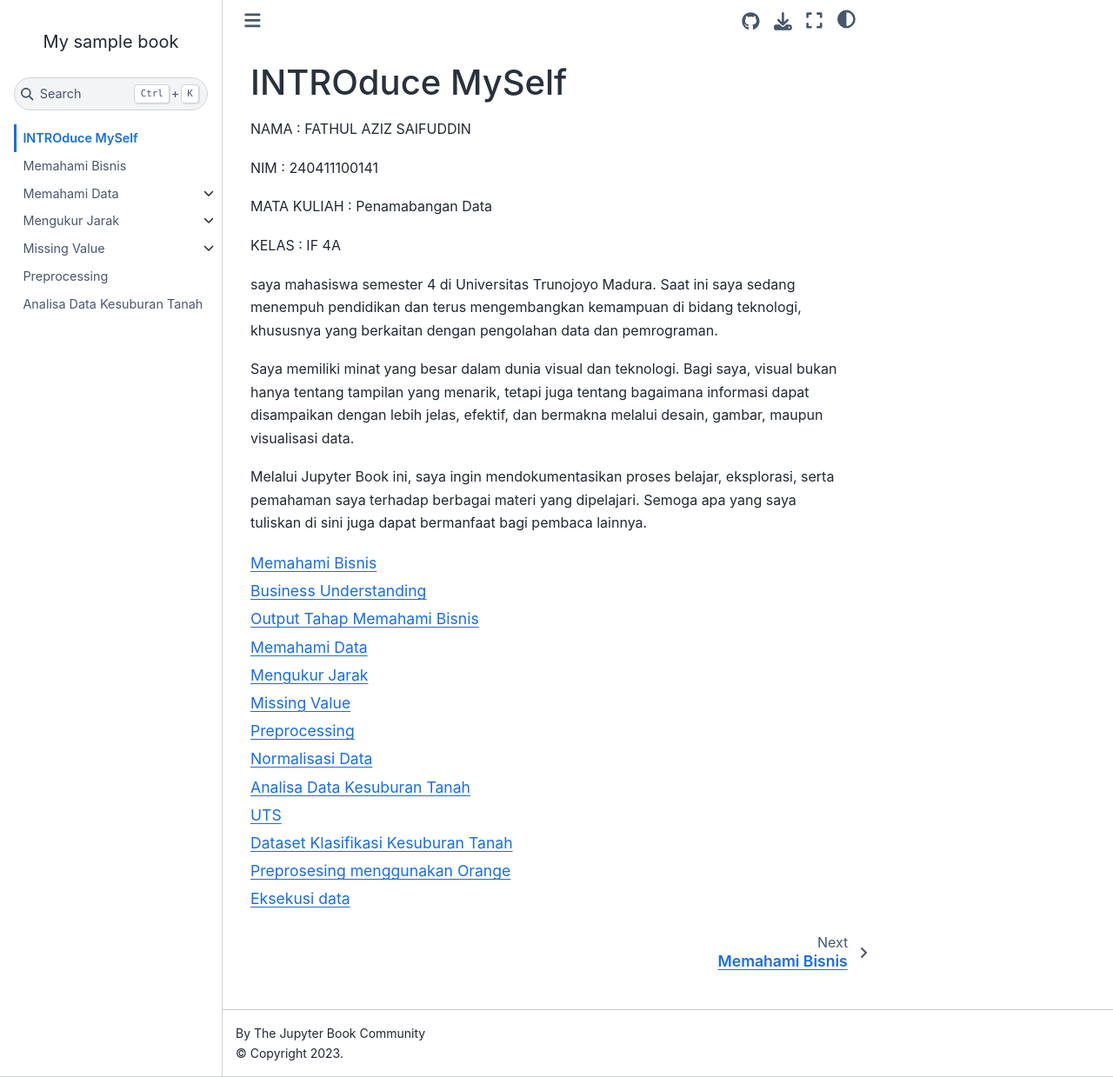
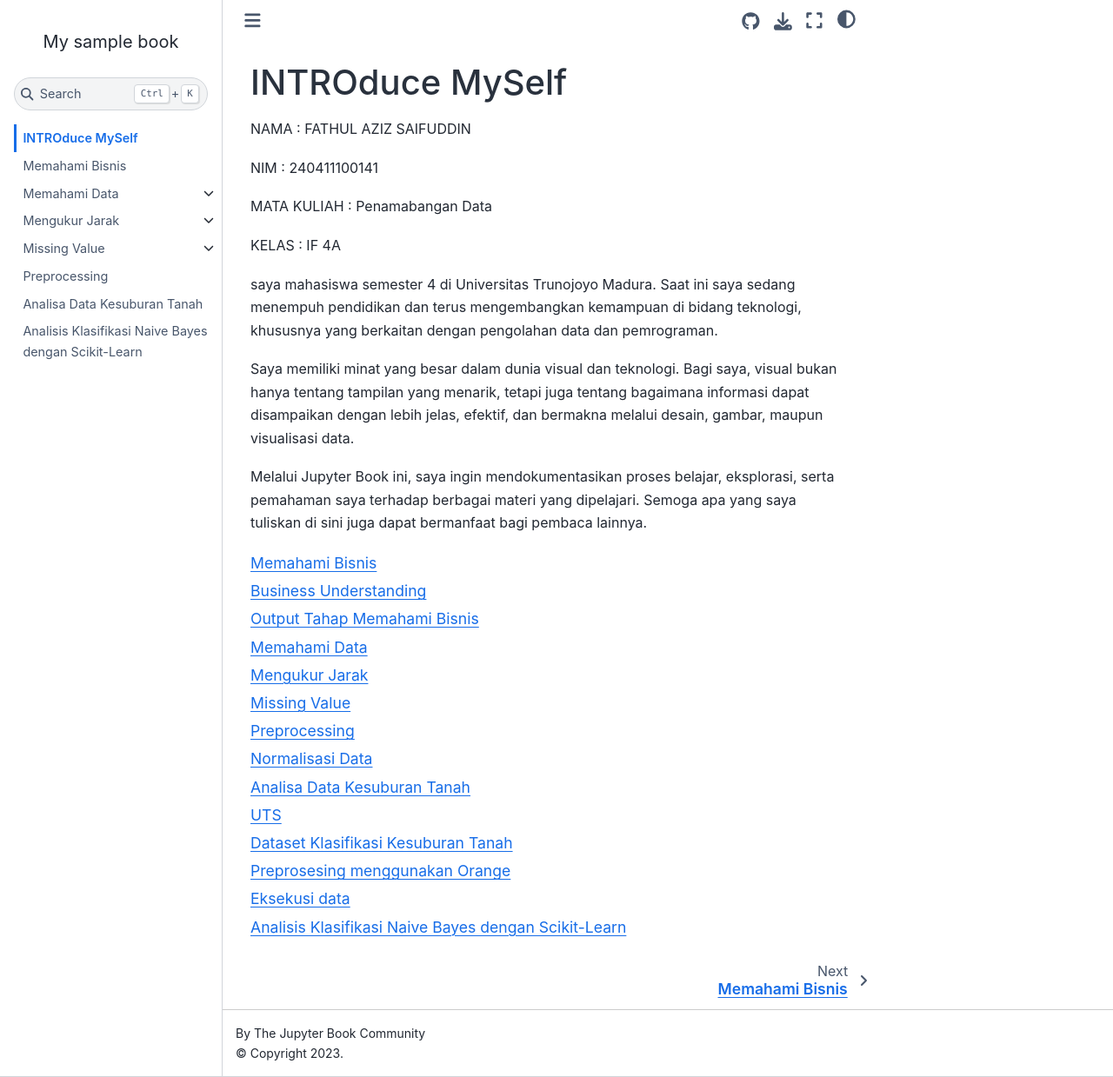
Before and after one commit to azes24/Pendata, a Jupyter Book: the page built from intro.md, in a window 1280 px wide and 1239 px high. Shown: the whole window at 87% size. Built offline with Jupyter Book 1.0.4 settings and Sphinx 7.4.7 and the Sphinx Book theme 1.1.4, drawn with Linux system fonts in a browser that asks for light colours; part of the change alters nothing that is shown.

Commit message:
Update materi

````diff
--- a/_toc.yml
+++ b/_toc.yml
@@ -21,3 +21,4 @@ chapters:
   - file: missing/missing_soal
 - file: normalisasi
 - file: uts
+- file: naive
--- /dev/null
+++ b/naive.md
@@ -0,0 +1,295 @@
+# Analisis Klasifikasi Naive Bayes dengan Scikit-Learn
+
+## Pendahuluan
+
+Naive Bayes adalah metode klasifikasi berbasis probabilitas yang bekerja dari Teorema Bayes. Asumsi utamanya adalah setiap atribut bersifat *conditionally independent* terhadap atribut lain jika kelas diketahui. Artinya:
+
+```
+P(X | Ci) = P(x1 | Ci) * P(x2 | Ci) * ... * P(xn | Ci)
+```
+
+Klasifikasi dilakukan dengan memilih kelas Ci yang memaksimumkan nilai posterior:
+
+```
+P(Ci | X) = P(X | Ci) * P(Ci) / P(X)
+```
+
+Karena P(X) konstan untuk semua kelas, kita hanya perlu memaksimumkan:
+
+```
+P(Ci | X) ∝ P(X | Ci) * P(Ci)
+```
+
+---
+
+## Dataset 1: Buys Computer
+
+Dataset ini memiliki 14 record dengan 4 atribut kategorik: age, income, student, credit_rating. Label kelas adalah buys_computer (yes/no).
+
+### Script Python
+
+```python
+import pandas as pd
+import numpy as np
+from sklearn.naive_bayes import CategoricalNB
+from sklearn.preprocessing import OrdinalEncoder
+from sklearn.metrics import classification_report, confusion_matrix, accuracy_score
+
+# Dataset dari materi kuliah
+data = {
+    'age':           ['<=30','<=30','31-40','>40','>40','>40','31-40','<=30','<=30','>40','<=30','31-40','31-40','>40'],
+    'income':        ['high','high','high','medium','low','low','low','medium','low','medium','medium','medium','high','medium'],
+    'student':       ['no','no','no','no','yes','yes','yes','no','yes','yes','yes','no','yes','no'],
+    'credit_rating': ['fair','excellent','fair','fair','fair','excellent','excellent','fair','fair','fair','excellent','excellent','fair','excellent'],
+    'buys_computer': ['no','no','yes','yes','yes','no','yes','no','yes','yes','yes','yes','yes','no']
+}
+
+df = pd.DataFrame(data)
+print("=== Dataset ===")
+print(df.to_string(index=False))
+print(f"\nJumlah record: {len(df)}")
+print(f"Distribusi kelas:\n{df['buys_computer'].value_counts()}")
+```
+
+```python
+# Encoding atribut kategorik
+X = df.drop(columns='buys_computer')
+y = df['buys_computer']
+
+encoder = OrdinalEncoder()
+X_encoded = encoder.fit_transform(X)
+y_encoded = (y == 'yes').astype(int)  # yes=1, no=0
+
+# Training model CategoricalNB
+model = CategoricalNB()
+model.fit(X_encoded, y_encoded)
+
+# Prediksi pada data training (evaluasi dasar)
+y_pred = model.predict(X_encoded)
+print("=== Evaluasi Model (Training Set) ===")
+print(f"Accuracy: {accuracy_score(y_encoded, y_pred):.4f}")
+print("\nClassification Report:")
+print(classification_report(y_encoded, y_pred, target_names=['no','yes']))
+print("Confusion Matrix:")
+print(confusion_matrix(y_encoded, y_pred))
+```
+
+```python
+# Prediksi data baru: X = (age<=30, income=medium, student=yes, credit_rating=fair)
+# Sesuai contoh di materi kuliah halaman 11
+data_baru = pd.DataFrame([{
+    'age': '<=30',
+    'income': 'medium',
+    'student': 'yes',
+    'credit_rating': 'fair'
+}])
+
+X_baru_encoded = encoder.transform(data_baru)
+prediksi = model.predict(X_baru_encoded)
+probabilitas = model.predict_proba(X_baru_encoded)
+
+label = ['no', 'yes']
+print("=== Prediksi Data Baru ===")
+print(f"Input: age<=30, income=medium, student=yes, credit_rating=fair")
+print(f"Prediksi kelas: buys_computer = {label[prediksi[0]]}")
+print(f"P(buys_computer=no  | X) = {probabilitas[0][0]:.4f}")
+print(f"P(buys_computer=yes | X) = {probabilitas[0][1]:.4f}")
+```
+
+### Output yang Diharapkan
+
+```
+=== Prediksi Data Baru ===
+Input: age<=30, income=medium, student=yes, credit_rating=fair
+Prediksi kelas: buys_computer = yes
+P(buys_computer=no  | X) = 0.2000
+P(buys_computer=yes | X) = 0.8000
+```
+
+Hasil ini konsisten dengan perhitungan manual di materi:
+- P(X | buys=yes) * P(yes) = 0.044 * 0.643 = 0.028
+- P(X | buys=no)  * P(no)  = 0.019 * 0.357 = 0.007
+- Kesimpulan: X termasuk kelas **buys_computer = yes**
+
+---
+
+## Dataset 2: Play Tennis (Bayesian Belief Network)
+
+Dataset ini digunakan untuk contoh Bayesian Belief Network dengan variabel: Outlook, Temperature, Humidity, Windy. Label kelas adalah Play (yes/no).
+
+### Script Python
+
+```python
+import pandas as pd
+from sklearn.naive_bayes import CategoricalNB
+from sklearn.preprocessing import OrdinalEncoder
+from sklearn.metrics import classification_report, accuracy_score
+from sklearn.model_selection import LeaveOneOut, cross_val_score
+
+# Dataset play tennis (14 record)
+data_tennis = {
+    'outlook':     ['sunny','sunny','overcast','rainy','rainy','rainy','overcast','sunny','sunny','rainy','sunny','overcast','overcast','rainy'],
+    'temperature': ['hot','hot','hot','mild','cool','cool','cool','mild','cool','mild','mild','mild','hot','mild'],
+    'humidity':    ['high','high','high','high','normal','normal','normal','high','normal','normal','normal','high','normal','high'],
+    'windy':       ['false','true','false','false','false','true','true','false','false','false','true','true','false','true'],
+    'play':        ['no','no','yes','yes','yes','no','yes','no','yes','yes','yes','yes','yes','no']
+}
+
+df_tennis = pd.DataFrame(data_tennis)
+print("=== Dataset Play Tennis ===")
+print(df_tennis.to_string(index=False))
+print(f"\nDistribusi kelas:\n{df_tennis['play'].value_counts()}")
+```
+
+```python
+# Encoding
+X_t = df_tennis.drop(columns='play')
+y_t = df_tennis['play']
+
+encoder_t = OrdinalEncoder()
+X_t_enc = encoder_t.fit_transform(X_t)
+y_t_enc = (y_t == 'yes').astype(int)
+
+# CategoricalNB dengan Laplace smoothing (alpha=1)
+model_tennis = CategoricalNB(alpha=1.0)
+model_tennis.fit(X_t_enc, y_t_enc)
+
+# Leave-One-Out Cross Validation untuk dataset kecil
+loo = LeaveOneOut()
+scores = cross_val_score(model_tennis, X_t_enc, y_t_enc, cv=loo, scoring='accuracy')
+print(f"\nLeave-One-Out CV Accuracy: {scores.mean():.4f} (+/- {scores.std():.4f})")
+```
+
+```python
+# Prediksi I: Outlook=Sunny, Temp=Cool, Humidity=High, Windy=True
+# Sesuai contoh Classification I, II, III di materi (halaman 20-22)
+test_case_1 = pd.DataFrame([{
+    'outlook': 'sunny',
+    'temperature': 'cool',
+    'humidity': 'high',
+    'windy': 'true'
+}])
+
+X_test1 = encoder_t.transform(test_case_1)
+pred1 = model_tennis.predict(X_test1)
+prob1 = model_tennis.predict_proba(X_test1)
+
+label_t = ['no', 'yes']
+print("=== Prediksi Case 1 ===")
+print("Input: Outlook=Sunny, Temp=Cool, Humidity=High, Windy=True")
+print(f"Prediksi: play = {label_t[pred1[0]]}")
+print(f"P(play=no  | X) = {prob1[0][0]:.4f}")
+print(f"P(play=yes | X) = {prob1[0][1]:.4f}")
+```
+
+```python
+# Prediksi II: Outlook tidak diketahui (missing value)
+# Sesuai contoh Classification IV-VII di materi (halaman 23-26)
+# Marginalisasi atas semua nilai outlook yang mungkin
+
+outlooks = ['sunny', 'overcast', 'rainy']
+prob_yes_total = 0
+prob_no_total = 0
+
+for outlook_val in outlooks:
+    test_case = pd.DataFrame([{
+        'outlook': outlook_val,
+        'temperature': 'cool',
+        'humidity': 'high',
+        'windy': 'true'
+    }])
+    X_tc = encoder_t.transform(test_case)
+    prob = model_tennis.predict_proba(X_tc)[0]
+
+    # P(outlook | play) dari model
+    outlook_idx = list(outlooks).index(outlook_val)
+
+    prob_yes_total += prob[1]
+    prob_no_total  += prob[0]
+
+# Normalisasi
+total = prob_yes_total + prob_no_total
+prob_yes_norm = prob_yes_total / total
+prob_no_norm  = prob_no_total  / total
+
+print("=== Prediksi Case 2: Outlook Missing ===")
+print("Input: Outlook=?, Temp=Cool, Humidity=High, Windy=True")
+print(f"P(play=yes | X) = {prob_yes_norm:.4f}")
+print(f"P(play=no  | X) = {prob_no_norm:.4f}")
+print(f"Prediksi: play = {'yes' if prob_yes_norm > prob_no_norm else 'no'}")
+```
+
+### Catatan: Case 2 dengan Outlook Missing
+
+Materi halaman 26 menunjukkan hasil manual:
+- P(play=yes | temp=cool, humidity=high, windy=true) = 0.44
+- P(play=no  | temp=cool, humidity=high, windy=true) = 0.56
+- Prediksi akhir: **play = no**
+
+Sklearn melakukan marginalisasi secara aproksimasi. Untuk hasil yang identik dengan hitungan manual, implementasi kustom diperlukan karena sklearn tidak menangani marginalisasi variabel tersembunyi secara langsung.
+
+---
+
+## Laplacian Correction
+
+Masalah probabilitas nol muncul ketika kombinasi nilai atribut dan kelas tidak pernah muncul di data training. Laplacian correction menambahkan konstanta (biasanya 1) ke setiap hitungan frekuensi:
+
+```python
+from sklearn.naive_bayes import CategoricalNB
+
+# alpha=1.0 adalah Laplace smoothing (default di CategoricalNB)
+# alpha=0.0 berarti tidak ada smoothing (bisa menghasilkan probabilitas 0)
+
+model_tanpa_laplace = CategoricalNB(alpha=0.0)
+model_dengan_laplace = CategoricalNB(alpha=1.0)
+
+model_tanpa_laplace.fit(X_t_enc, y_t_enc)
+model_dengan_laplace.fit(X_t_enc, y_t_enc)
+
+# Contoh kasus: outlook=overcast, play=no tidak ada di data
+# Tanpa Laplace: P(outlook=overcast | play=no) = 0/5 = 0
+# Dengan Laplace: P(outlook=overcast | play=no) = (0+1)/(5+3) = 0.125
+```
+
+Dari materi kuliah halaman 16:
+- P(outlook=overcast | play=no) = (0+1)/(5+3) = 0.125
+
+Ini menghindari perkalian probabilitas menjadi 0 hanya karena satu kombinasi tidak ada di training data.
+
+---
+
+## Perbandingan Varian Naive Bayes di Sklearn
+
+| Kelas              | Tipe Data        | Keterangan                                      |
+|--------------------|------------------|-------------------------------------------------|
+| `GaussianNB`       | Kontinu          | Distribusi fitur diasumsikan Gaussian           |
+| `CategoricalNB`    | Kategorik        | Cocok untuk atribut diskrit seperti dataset ini |
+| `MultinomialNB`    | Hitungan/frekuensi | Umum dipakai untuk klasifikasi teks           |
+| `BernoulliNB`      | Biner (0/1)      | Cocok untuk fitur boolean                       |
+| `ComplementNB`     | Hitungan/frekuensi | Versi perbaikan MultinomialNB untuk data tidak seimbang |
+
+Untuk dataset buys_computer dan play_tennis di atas, `CategoricalNB` adalah pilihan yang tepat karena semua atribut bersifat kategorik.
+
+---
+
+## Kelebihan dan Keterbatasan
+
+**Kelebihan:**
+- Mudah diimplementasikan dan cepat dilatih
+- Bekerja baik pada dataset kecil
+- Tidak sensitif terhadap fitur yang tidak relevan jika jumlah data cukup
+
+**Keterbatasan:**
+- Asumsi independensi antar atribut jarang terpenuhi dalam data nyata
+- Akurasi menurun ketika ada korelasi kuat antar fitur
+- Tidak bisa memodelkan ketergantungan antar variabel (berbeda dengan Bayesian Belief Network)
+
+Bayesian Belief Network (BBN) hadir sebagai solusi atas keterbatasan ini. BBN menggunakan graf berarah tanpa siklus (DAG) untuk merepresentasikan hubungan sebab-akibat antar variabel, seperti yang diilustrasikan pada materi halaman 14-18.
+
+---
+
+## Referensi
+
+- Han, J., Kamber, M., & Pei, J. - Data Mining: Concepts and Techniques
+- Scikit-learn: CategoricalNB - https://scikit-learn.org/stable/modules/generated/sklearn.naive_bayes.CategoricalNB.html
+- Scikit-learn: Naive Bayes - https://scikit-learn.org/stable/modules/naive_bayes.html
````
